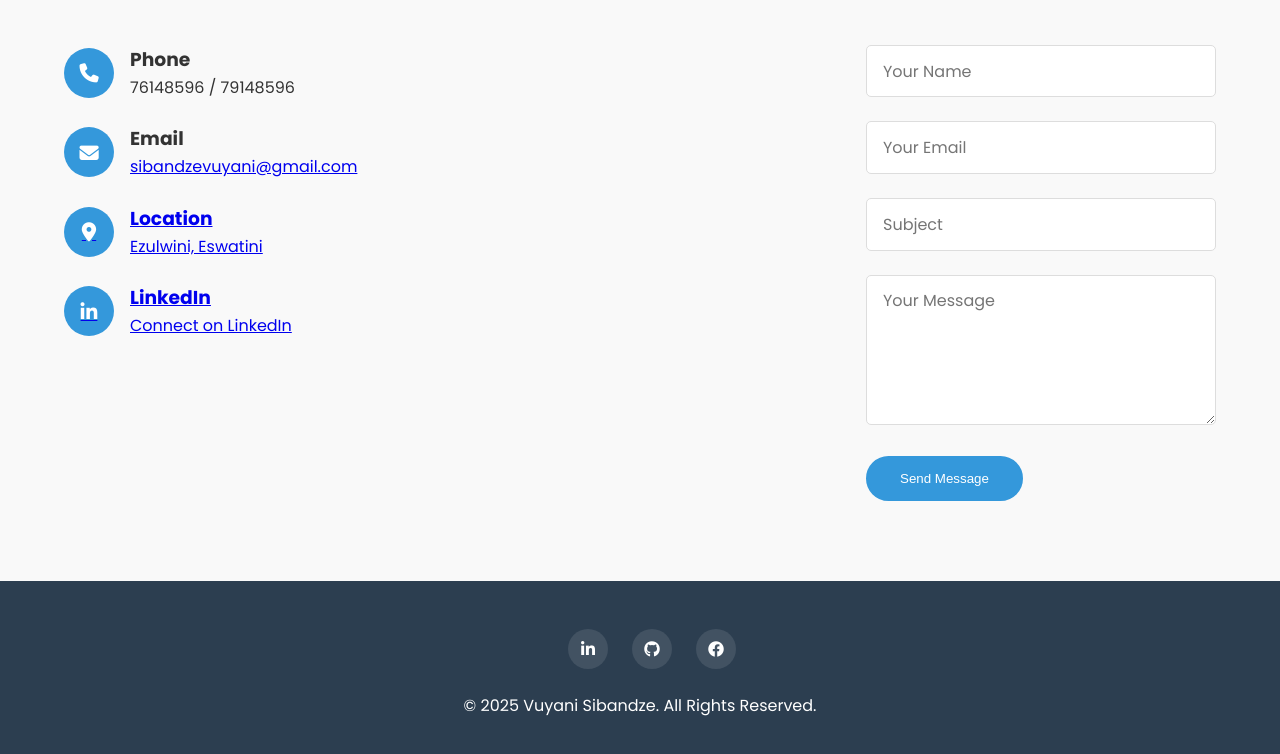
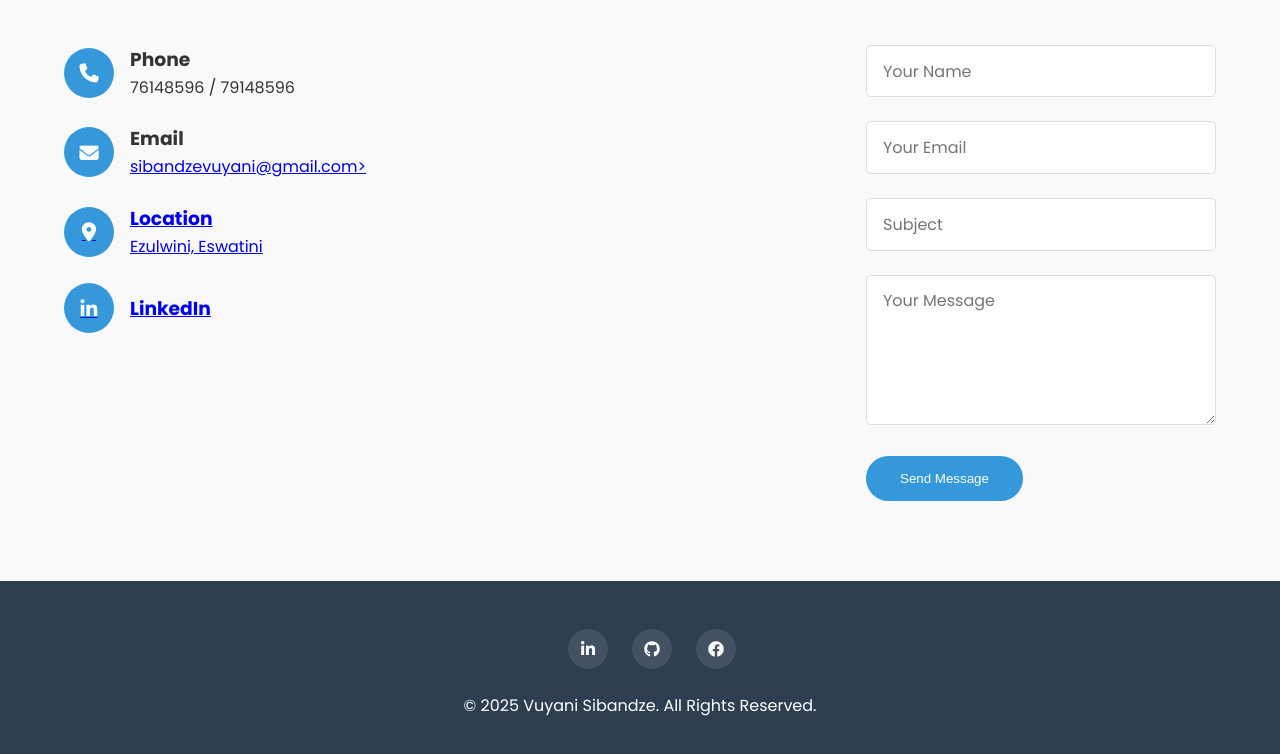
Before and after one commit to Vuyanisibandze/Vuyani-Sibandze, a plain HTML site: page index.html in a window 1280 px wide. Shown: the part 4562-5316 px from the top of the page. Drawn offline with nearby package versions, Linux system fonts and the light colour scheme.

Commit message:
Update index.html

```diff
--- a/index.html
+++ b/index.html
@@ -778,7 +778,7 @@
                         </div>
                         <div>
                             <h3>Email</h3>
-                            <p><a href = "mailto:sibandzevuyani@gmail.com">sibandzevuyani@gmail.com</p>
+                            <p><a href = "mailto:sibandzevuyani@gmail.com">sibandzevuyani@gmail.com></p>
                         </div>
                     </div>
                     <div class="contact-info-item">
@@ -796,7 +796,7 @@
                         </div>
                         <div>
                             <h3>LinkedIn</h3>
-                            <p><a href ="https://www.linkedin.com/in/vuyani-sibandze-70111811b" target="_blank">Connect on LinkedIn</p>
+                            <p><a href ="https://www.linkedin.com/in/vuyani-sibandze-70111811b" target="_blank"><Connect on LinkedIn</p>
                         </div>
                     </div>
                 </div>
```
